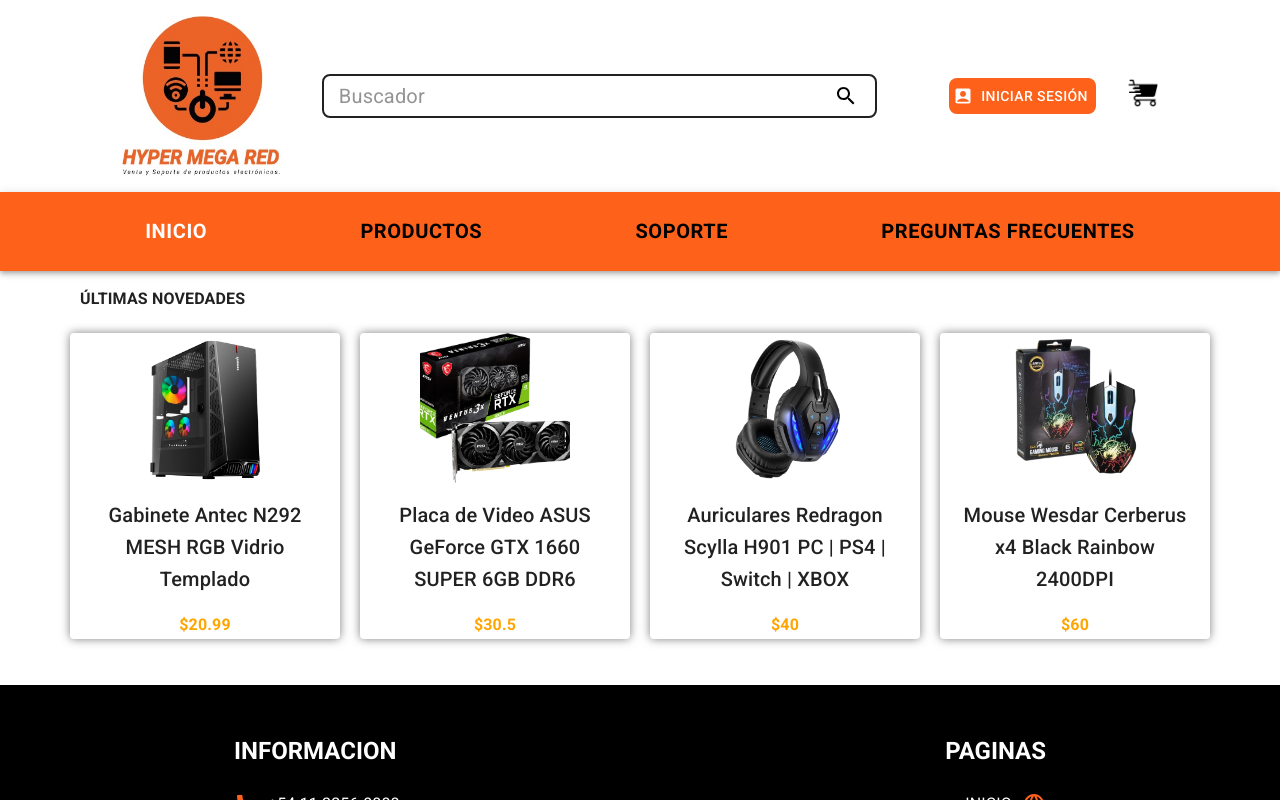
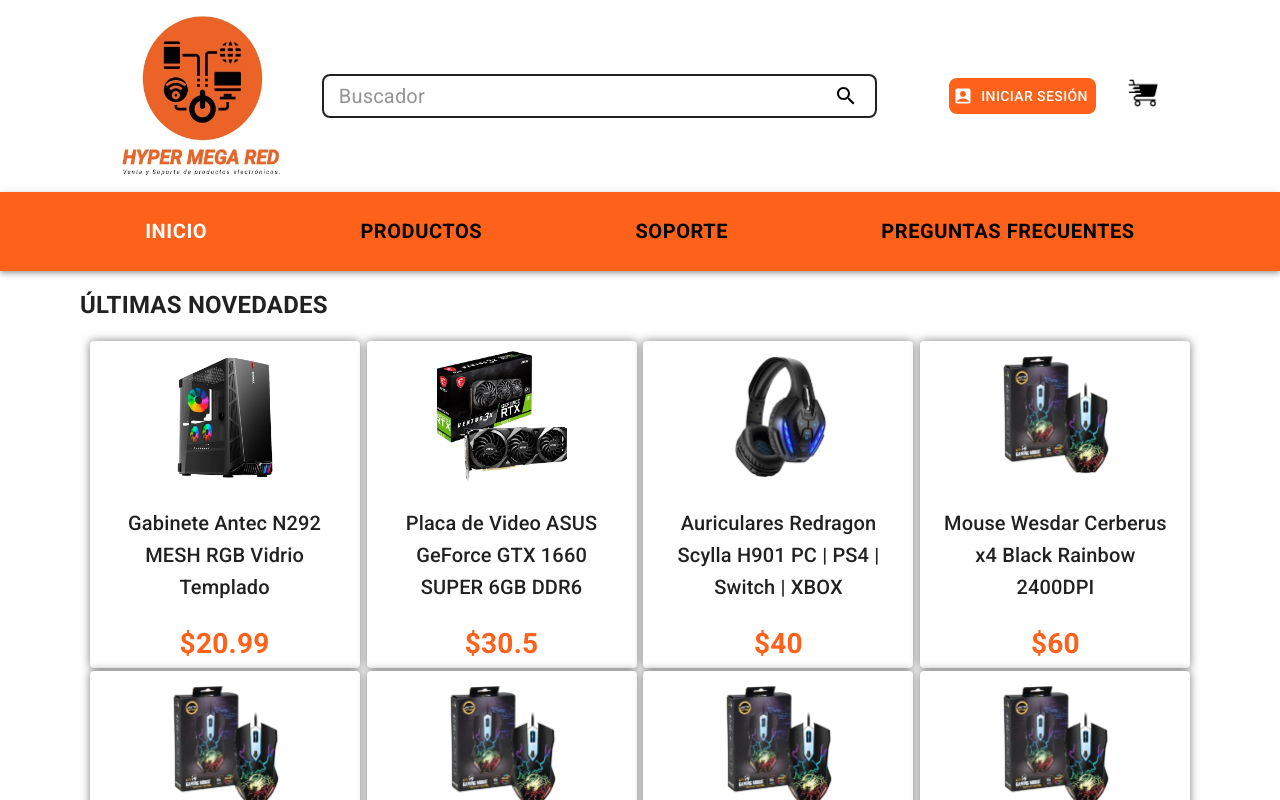
Before and after one commit to gabiMaglia/PF_HENRY, a React (Vite) app in the folder Client/: page / in a window 1280 px wide. Shown: the top 800 px of the page. Built offline with nearby package versions, Linux system fonts and the light colour scheme.

Commit message:
Mejora estetica de componente HomeProducts

```diff
--- a/Client/src/DataBase/bdd.json
+++ b/Client/src/DataBase/bdd.json
@@ -5,25 +5,90 @@
         "id": 1,
         "name": "Gabinete Antec N292 MESH RGB Vidrio Templado",
         "price": 20.99,
+        "description":"Lorem ipsum dolor sit amet consectetur adipisicing elit. Fugit mollitia iusto maxime temporibus ea cupiditate corporis quos optio cumque necessitatibus autem at consequuntur nam eligendi repellat alias itaque, odio modi.",
+        "warranty": "3 años",
         "image":"/products/1657835109152_img.png"
       },
       {
         "id": 2,
         "name": "Placa de Video ASUS GeForce GTX 1660 SUPER 6GB DDR6",
         "price": 30.50,
+        "description":"Lorem ipsum dolor sit amet consectetur adipisicing elit. Fugit mollitia iusto maxime temporibus ea cupiditate corporis quos optio cumque necessitatibus autem at consequuntur nam eligendi repellat alias itaque, odio modi.",
+        "warranty": "1 año",
         "image":"/products/1657835158754_img.png"
       },
       {
         "id": 3,
         "name": "Auriculares Redragon Scylla H901 PC | PS4 | Switch | XBOX",
         "price": 40,
+        "description":"Lorem ipsum dolor sit amet consectetur adipisicing elit. Fugit mollitia iusto maxime temporibus ea cupiditate corporis quos optio cumque necessitatibus autem at consequuntur nam eligendi repellat alias itaque, odio modi.",
+        "warranty": "6 meses",
         "image":"/products/1657848918807_img.png"
       },
       {
         "id": 4,
         "name": "Mouse Wesdar Cerberus x4 Black Rainbow 2400DPI",
         "price": 60,
+        "description":"Lorem ipsum dolor sit amet consectetur adipisicing elit. Fugit mollitia iusto maxime temporibus ea cupiditate corporis quos optio cumque necessitatibus autem at consequuntur nam eligendi repellat alias itaque, odio modi.",
+        "warranty": "3 años",
+        "image":"/products/1658089708829_img.png"
+      },
+      {
+        "id": 5,
+        "name": "Mouse Wesdar Cerberus x4 Black Rainbow 2400DPI",
+        "price": 60,
+        "description":"Lorem ipsum dolor sit amet consectetur adipisicing elit. Fugit mollitia iusto maxime temporibus ea cupiditate corporis quos optio cumque necessitatibus autem at consequuntur nam eligendi repellat alias itaque, odio modi.",
+        "warranty": "3 años",
+        "image":"/products/1658089708829_img.png"
+      },
+      {
+        "id": 5,
+        "name": "Mouse Wesdar Cerberus x4 Black Rainbow 2400DPI",
+        "price": 60,
+        "description":"Lorem ipsum dolor sit amet consectetur adipisicing elit. Fugit mollitia iusto maxime temporibus ea cupiditate corporis quos optio cumque necessitatibus autem at consequuntur nam eligendi repellat alias itaque, odio modi.",
+        "warranty": "3 años",
+        "image":"/products/1658089708829_img.png"
+      },
+      {
+        "id": 6,
+        "name": "Mouse Wesdar Cerberus x4 Black Rainbow 2400DPI",
+        "price": 60,
+        "description":"Lorem ipsum dolor sit amet consectetur adipisicing elit. Fugit mollitia iusto maxime temporibus ea cupiditate corporis quos optio cumque necessitatibus autem at consequuntur nam eligendi repellat alias itaque, odio modi.",
+        "warranty": "3 años",
+        "image":"/products/1658089708829_img.png"
+      },
+      {
+        "id": 7,
+        "name": "Mouse Wesdar Cerberus x4 Black Rainbow 2400DPI",
+        "price": 60,
+        "description":"Lorem ipsum dolor sit amet consectetur adipisicing elit. Fugit mollitia iusto maxime temporibus ea cupiditate corporis quos optio cumque necessitatibus autem at consequuntur nam eligendi repellat alias itaque, odio modi.",
+        "warranty": "3 años",
+        "image":"/products/1658089708829_img.png"
+      },
+      {
+        "id": 8,
+        "name": "Mouse Wesdar Cerberus x4 Black Rainbow 2400DPI",
+        "price": 60,
+        "description":"Lorem ipsum dolor sit amet consectetur adipisicing elit. Fugit mollitia iusto maxime temporibus ea cupiditate corporis quos optio cumque necessitatibus autem at consequuntur nam eligendi repellat alias itaque, odio modi.",
+        "warranty": "3 años",
+        "image":"/products/1658089708829_img.png"
+      },
+      {
+        "id": 9,
+        "name": "Mouse Wesdar Cerberus x4 Black Rainbow 2400DPI",
+        "price": 60,
+        "description":"Lorem ipsum dolor sit amet consectetur adipisicing elit. Fugit mollitia iusto maxime temporibus ea cupiditate corporis quos optio cumque necessitatibus autem at consequuntur nam eligendi repellat alias itaque, odio modi.",
+        "warranty": "3 años",
+        "image":"/products/1658089708829_img.png"
+      },
+      {
+        "id": 10,
+        "name": "Mouse Wesdar Cerberus x4 Black Rainbow 2400DPI",
+        "price": 60,
+        "description":"Lorem ipsum dolor sit amet consectetur adipisicing elit. Fugit mollitia iusto maxime temporibus ea cupiditate corporis quos optio cumque necessitatibus autem at consequuntur nam eligendi repellat alias itaque, odio modi.",
+        "warranty": "3 años",
         "image":"/products/1658089708829_img.png"
       }
+
     ]
   }
--- a/Client/src/components/Home/Home.component.jsx
+++ b/Client/src/components/Home/Home.component.jsx
@@ -1,20 +1,15 @@
 import React from "react";
 import HomeProducts from "../HomeProducts/HomeProducts.component";
 import data from "../../dataBase/bdd.json";
-import { Typography } from "@mui/material";
+import { Typography, Container } from "@mui/material";
 
 const HomeComponent = () => {
   const { products } = data;
 
   return (
-    <>
-      <div>
-        <Typography paddingLeft={8} margin={2} fontWeight={"bold"}>
-          ÚLTIMAS NOVEDADES
-        </Typography>
-        <HomeProducts products={products} />
-      </div>
-    </>
+    <div>
+      <HomeProducts products={products} />
+    </div>
   );
 };
 
--- a/Client/src/components/HomeProduct/HomeProduct.component.jsx
+++ b/Client/src/components/HomeProduct/HomeProduct.component.jsx
@@ -5,7 +5,7 @@ import { styled } from "@mui/system";
 const ProductCard = styled(Card)({
   maxWidth: 270,
   maxHeight: 500,
-  margin: 6,
+  margin: 0,
   display: "flex",
   flexDirection: "column",
   alignItems: "center",
@@ -18,6 +18,7 @@ const ProductCard = styled(Card)({
 });
 
 const ProductMedia = styled(CardMedia)({
+  padding: 10,
   height: 150,
   width: 150,
   objectFit: "cover",
@@ -25,16 +26,23 @@ const ProductMedia = styled(CardMedia)({
 });
 
 const ProductPrice = styled(Typography)({
-  color: "orange",
+  color: "#fd611a",
   fontWeight: "bold",
   marginTop: "auto",
+  fontSize: 28,
 });
 
 const HomeProduct = ({ product }) => {
   const { name, price, image } = product;
 
   return (
-    <ProductCard>
+    <ProductCard
+      sx={{
+        display: "flex",
+        padding: 0,
+        margin: 0.2,
+      }}
+    >
       <ProductMedia component="img" alt={name} src={image} />
       <CardContent>
         <Typography
--- a/Client/src/components/HomeProducts/HomeProducts.component.jsx
+++ b/Client/src/components/HomeProducts/HomeProducts.component.jsx
@@ -1,21 +1,40 @@
 import React from "react";
 import HomeCard from "../HomeProduct/HomeProduct.component";
-import { Container } from "@mui/material";
+import { Container, Typography } from "@mui/material";
 
 const HomeProducts = ({ products }) => {
+  const limitedProducts = products.slice(0, 8);
+
   return (
     <Container
       sx={{
-        display: "flex",
-        flexDirection: "row",
-        flexWrap: "wrap",
-        marginBottom: 5,
-        gap: 1,
+        marginBottom: 40,
+        gap: 16,
+        paddingTop: 2,
+        flexDirection: "column",
       }}
     >
-      {products.map((product) => (
-        <HomeCard key={product.id} product={product} />
-      ))}
+      <Typography
+        fontWeight={"bold"}
+        fontSize={24}
+        paddingTop={0}
+        paddingLeft={2}
+        marginBottom={2}
+      >
+        ÚLTIMAS NOVEDADES
+      </Typography>
+      <Container
+        sx={{
+          display: "flex",
+          flexDirection: "row",
+          flexWrap: "wrap",
+          justifyContent: "space-between",
+        }}
+      >
+        {limitedProducts.map((product) => (
+          <HomeCard key={product.id} product={product} />
+        ))}
+      </Container>
     </Container>
   );
 };
```
